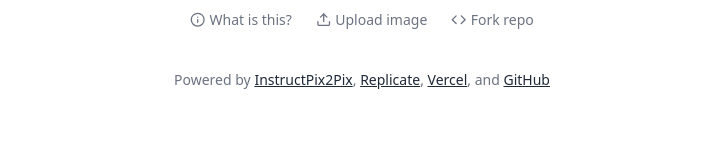
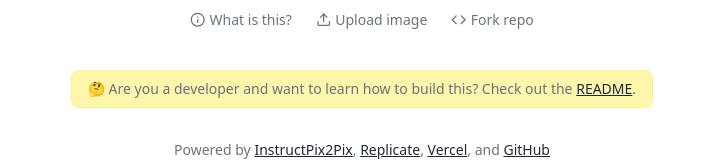
Before and after one commit to replicate/paint-by-text, a Next.js app: page / in a window 1280 px wide. Shown: the part 334-495 px from the top of the page, without its empty margins (278-1001 px from the left). Built offline with nearby package versions, Linux system fonts and the light colour scheme.

Commit message:
are you a developer?

```diff
--- a/components/footer.js
+++ b/components/footer.js
@@ -43,6 +43,16 @@ export default function Footer({ events, startOver, handleImageDropped }) {
           </a>
         </Link>
       </div>
+
+      <div className="text-center lil-text mt-8">
+      <div className="inline-block py-2 px-4 border border-yellow-200 rounded-lg bg-[#fef6aa]">
+      🤔 Are you a developer and want to learn how to build this? Check out the{" "}
+        <Link href="https://github.com/replicate/paint-with-words#readme">
+          <a target="_blank">README</a>
+        </Link>.
+      </div>
+      </div>
+
       <div className="text-center lil-text mt-8">
         Powered by{" "}
         <Link href="https://www.timothybrooks.com/instruct-pix2pix/">
```
